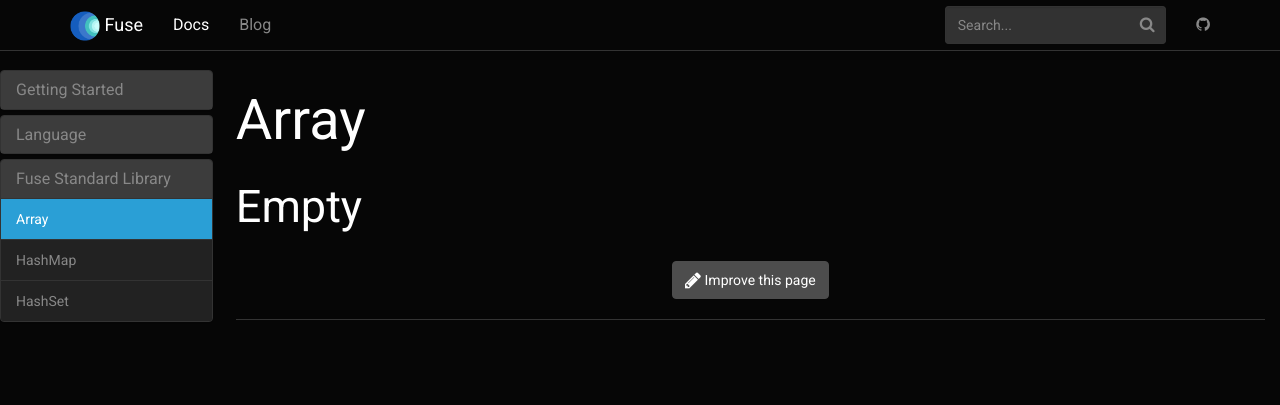
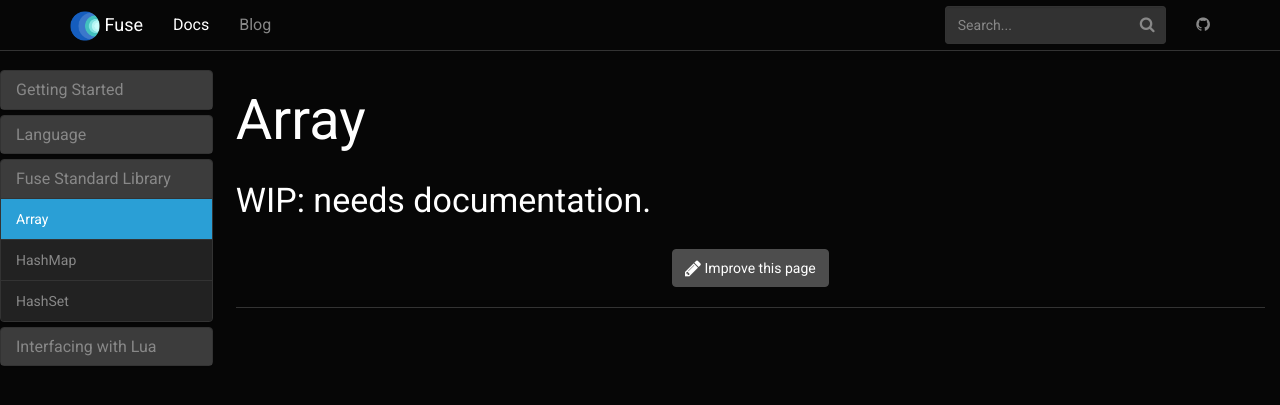
Before and after one commit to fuse-lang/fuse-lang.github.io, a Jekyll site: the page built from _docs/lib/array.md, in a window 1280 px wide. Shown: the top 405 px of the page. Built offline with Jekyll 4.4.1, drawn with Linux system fonts in a browser that asks for light colours.

Commit message:
add a section for lua interfacing.

```diff
--- a/_data/docs.yml
+++ b/_data/docs.yml
@@ -35,3 +35,8 @@
   - array
   - hashmap
   - hashset
+
+- title: Interfacing with Lua
+  category: lua
+  docs:
+  - intro
--- a/_docs/lib/array.md
+++ b/_docs/lib/array.md
@@ -3,4 +3,4 @@ title: Array
 permalink: /docs/lib/array/
 ---
 
-## Empty
+### WIP: needs documentation.
```
Also changed, not shown: _docs/language/19-generic.md (+1 -1 lines), _docs/lib/hashmap.md (+1 -1 lines), _docs/lib/hashset.md (+1 -1 lines), _docs/lua/intro.md (added, +6 -0 lines).
